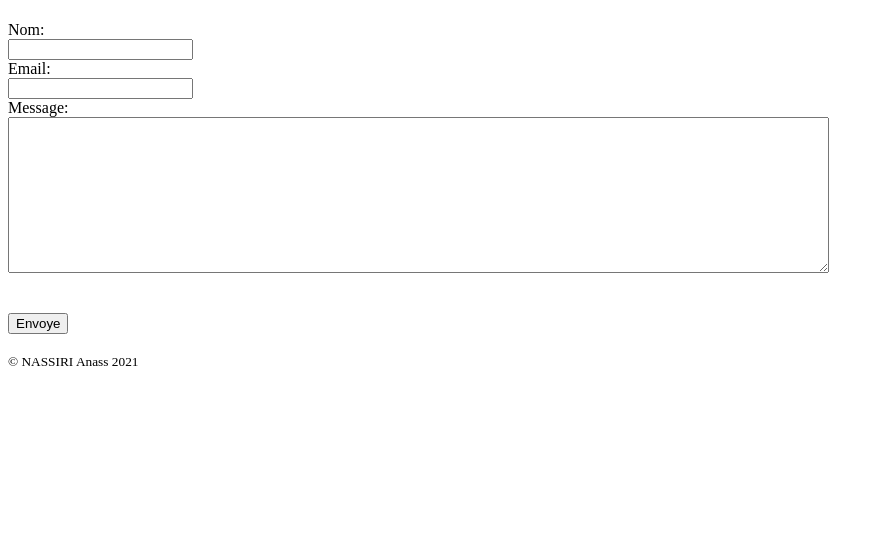
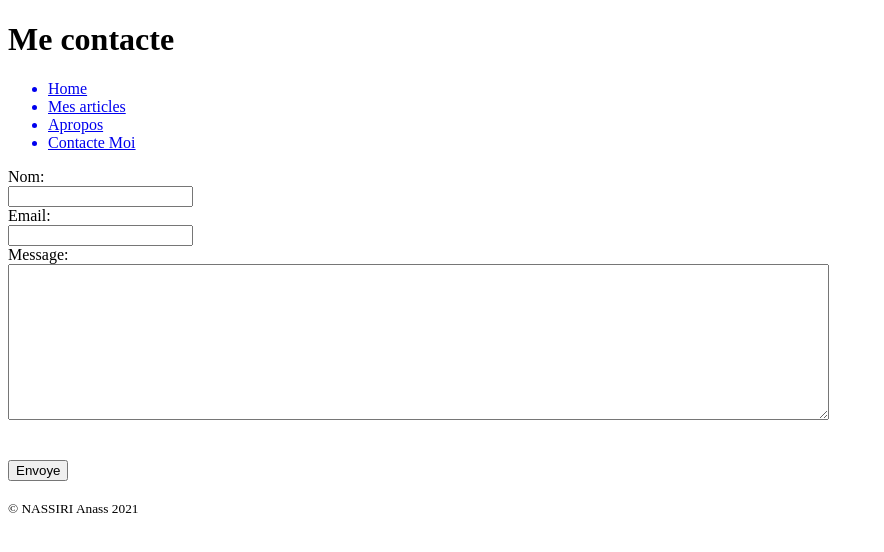
Before and after one commit to ANASS19/TP01, a plain HTML site: page TP01/PART01/contact.html in a window 1280 px wide. Shown: the whole page, without its empty margins (0-884 px from the left). Drawn offline with Linux system fonts and the light colour scheme.

Commit message:
Fin HTML

```diff
--- a/TP01/PART01/contact.html
+++ b/TP01/PART01/contact.html
@@ -8,8 +8,14 @@
 </head>
 <body>
 <h1>
-
+    Me contacte
 </h1>
+<ul>
+    <a href="index.html"><li>Home</li></a>
+    <a href="articles.html"><li>Mes articles</li></a>
+    <a href="apropos.html"><li>Apropos</li></a>
+    <a href="contact.html"><li>Contacte Moi</li></a>
+</ul>
     <form action="/action_page.php">
         <label for="fname">Nom:</label><br>
         <input type="text" id="fname" name="fname" ><br>
```
Also changed, not shown: TP01/PART01/apropos.html (+6 -0 lines), TP01/PART01/articles.html (+6 -0 lines).
